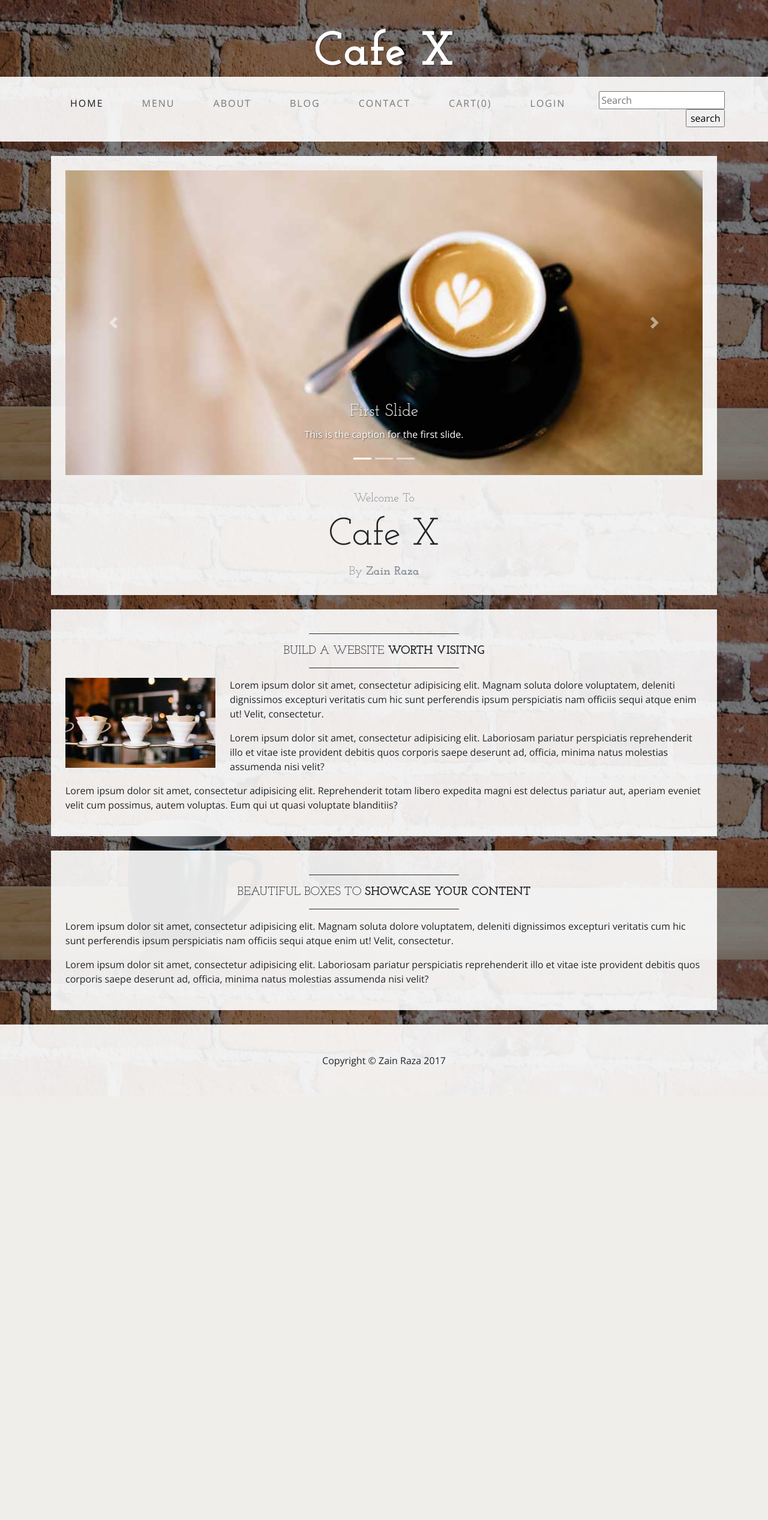
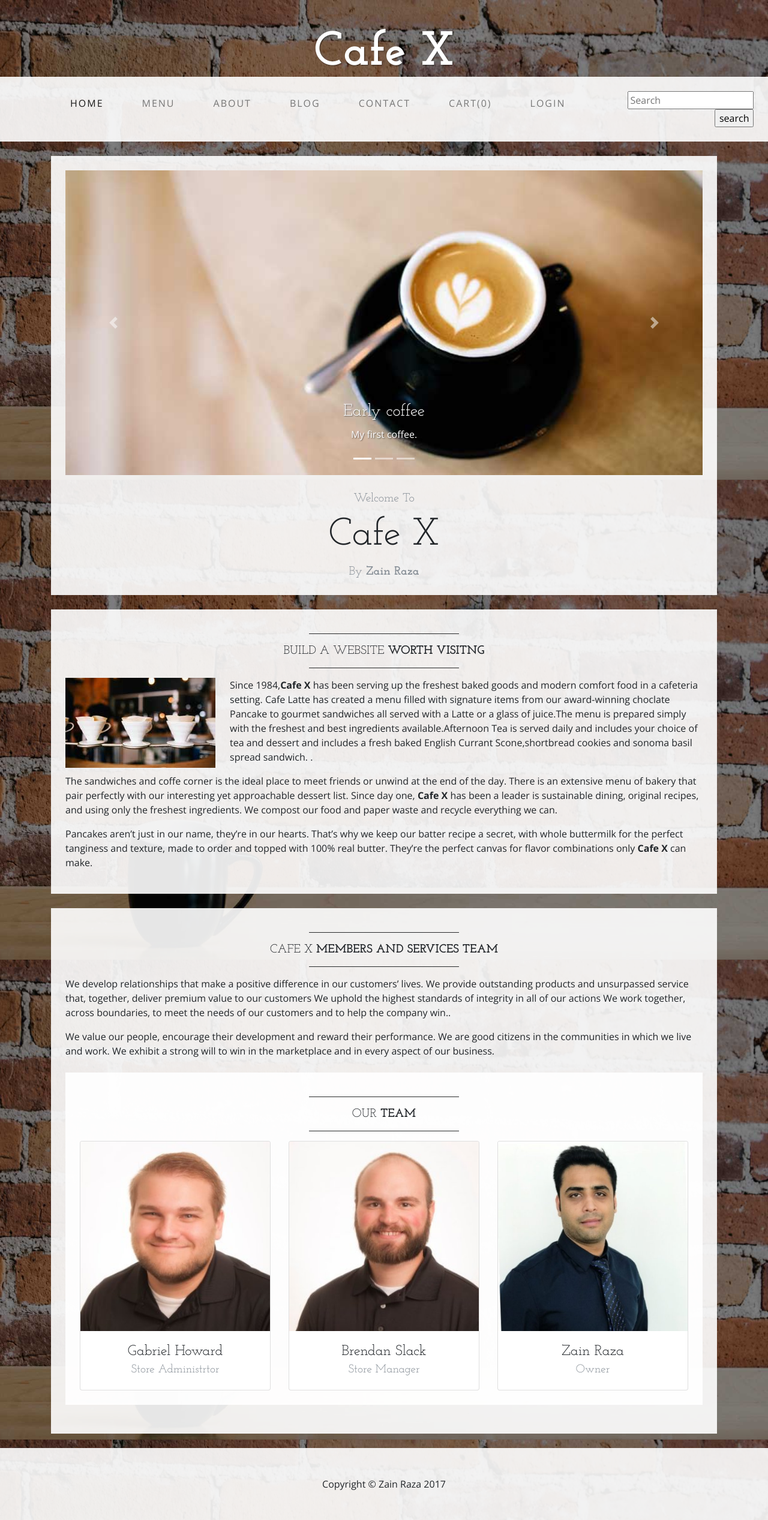
Before and after one commit to zainraza123/remote-repo, a PHP site: page / in a window 1280 px wide. Shown: the whole page at 60% size. Before the commit the page ends 1778 px from the top, so only its background shows below. Run offline with PHP 8.4, Linux system fonts and the light colour scheme; some libraries are stand-ins or nearby versions.

Commit message:
Final Project Submission

```diff
--- a/web_development/final-project/assets/head.php
+++ b/web_development/final-project/assets/head.php
@@ -71,6 +71,7 @@ error_reporting(E_ALL);
                     <li class="nav-item px-lg-4">
                         <span class="nav-link text-uppercase text-expanded">About</span>
                     </li>
+
                 <?php endif?>
                 <li class="nav-item px-lg-4">
                     <a class="nav-link text-uppercase text-expanded" href="cart.php">Cart</i>(<?php if (isset($_SESSION['cart'])) {echo count($_SESSION['cart']);} else {echo '0';}?>)</a>
@@ -83,6 +84,13 @@ error_reporting(E_ALL);
                         <a class="nav-link text-uppercase text-expanded" href="login.php">Login</a>
                     <?php endif;?>
                 </li>
+
+                <li class="nav-item px-lg-4">
+                    <?php if (isset($_SESSION['userSession']) && !empty($_SESSION['userSession'])):?>
+                        <a class="nav-link text-uppercase text-expanded" href="home.php">Orders</a>
+                    <?php endif;?>
+                </li>
+
 
                 <li class="nav-item px-lg-4">
                     <form align="right" method="GET" action="menu.php" enctype="multipart/form-data">
--- a/web_development/final-project/index.php
+++ b/web_development/final-project/index.php
@@ -15,22 +15,22 @@
                 <div class="carousel-item active">
                     <img class="d-block img-fluid w-100" src="img/slide-1.jpg" alt="">
                     <div class="carousel-caption d-none d-md-block">
-                        <h3 class="text-shadow">First Slide</h3>
-                        <p class="text-shadow">This is the caption for the first slide.</p>
+                        <h3 class="text-shadow">Early coffee</h3>
+                        <p class="text-shadow">My first coffee.</p>
                     </div>
                 </div>
                 <div class="carousel-item">
                     <img class="d-block img-fluid w-100" src="img/slide-2.jpg" alt="">
                     <div class="carousel-caption d-none d-md-block">
-                        <h3 class="text-shadow">Second Slide</h3>
-                        <p class="text-shadow">This is the caption for the second slide.</p>
+                        <h3 class="text-shadow">Climex is here </h3>
+                        <p class="text-shadow">Wait for it.</p>
                     </div>
                 </div>
                 <div class="carousel-item">
                     <img class="d-block img-fluid w-100" src="img/slide-3.jpg" alt="">
                     <div class="carousel-caption d-none d-md-block">
-                        <h3 class="text-shadow">Third Slide</h3>
-                        <p class="text-shadow">This is the caption for the third slide.</p>
+                        <h3 class="text-shadow">breakfast</h3>
+                        <p class="text-shadow">HAve a nice day with your breakfast.</p>
                     </div>
                 </div>
             </div>
@@ -60,29 +60,73 @@
         </h2>
         <hr class="divider">
         <img class="img-fluid float-left mr-4 d-none d-lg-block" src="img/intro-pic.jpg" alt="">
-        <p>Lorem ipsum dolor sit amet, consectetur adipisicing elit. Magnam soluta dolore voluptatem, deleniti
-            dignissimos excepturi veritatis cum hic sunt perferendis ipsum perspiciatis nam officiis sequi atque enim
-            ut! Velit, consectetur.</p>
-        <p>Lorem ipsum dolor sit amet, consectetur adipisicing elit. Laboriosam pariatur perspiciatis reprehenderit illo
-            et vitae iste provident debitis quos corporis saepe deserunt ad, officia, minima natus molestias assumenda
-            nisi velit?</p>
-        <p>Lorem ipsum dolor sit amet, consectetur adipisicing elit. Reprehenderit totam libero expedita magni est
-            delectus pariatur aut, aperiam eveniet velit cum possimus, autem voluptas. Eum qui ut quasi voluptate
-            blanditiis?</p>
+        <p>Since 1984,<b>Cafe X </b>has been serving up the freshest baked goods and modern comfort food in a cafeteria setting.
+            Cafe Latte has created a menu filled with signature items from our award-winning choclate Pancake to gourmet
+            sandwiches all served with a Latte or a glass of juice.The menu is prepared simply with the freshest and
+            best ingredients available.Afternoon Tea is served daily and includes your choice
+            of tea and dessert and includes a fresh baked English Currant Scone,shortbread cookies and sonoma basil spread sandwich. .</p>
+        <p>The sandwiches and coffe corner is the ideal place to meet friends or unwind at the end of the day.
+            There is an extensive menu of bakery that pair perfectly with our interesting yet approachable dessert list.
+            Since day one, <b>Cafe X </b>has been a leader is sustainable dining, original recipes,
+            and using only the freshest ingredients.  We compost our food and paper waste and recycle everything we can.</p>
+        <p>Pancakes aren’t just in our name, they’re in our hearts. That’s why we keep our batter recipe a secret,
+            with whole buttermilk for the perfect tanginess and texture, made to order and topped with 100% real butter.
+            They’re the perfect canvas for flavor combinations only <b>Cafe X</b> can make.</p>
     </div>
 
     <div class="bg-faded p-4 my-4">
         <hr class="divider">
-        <h2 class="text-center text-lg text-uppercase my-0">Beautiful boxes to
-            <strong>showcase your content</strong>
+        <h2 class="text-center text-lg text-uppercase my-0">Cafe X
+            <strong>Members and Services Team</strong>
         </h2>
         <hr class="divider">
-        <p>Lorem ipsum dolor sit amet, consectetur adipisicing elit. Magnam soluta dolore voluptatem, deleniti
-            dignissimos excepturi veritatis cum hic sunt perferendis ipsum perspiciatis nam officiis sequi atque enim
-            ut! Velit, consectetur.</p>
-        <p>Lorem ipsum dolor sit amet, consectetur adipisicing elit. Laboriosam pariatur perspiciatis reprehenderit illo
-            et vitae iste provident debitis quos corporis saepe deserunt ad, officia, minima natus molestias assumenda
-            nisi velit?</p>
+        <p>We develop relationships that make a positive difference in our customers’ lives.
+            We provide outstanding products and unsurpassed service that, together, deliver premium value to our customers
+            We uphold the highest standards of integrity in all of our actions
+            We work together, across boundaries, to meet the needs of our customers and to help the company win..</p>
+        <p>We value our people, encourage their development and reward their performance.
+            We are good citizens in the communities in which we live and work.
+            We exhibit a strong will to win in the marketplace and in every aspect of our business.
+        </p>
+        <div class="bg-faded p-4 my-4">
+            <hr class="divider">
+            <h2 class="text-center text-lg text-uppercase my-0">Our
+                <strong>Team</strong>
+            </h2>
+            <hr class="divider">
+            <div class="row">
+                <div class="col-md-4 mb-4 mb-md-0">
+                    <div class="card h-100">
+                        <img class="card-img-top" src="img/gabe.jpg" alt="">
+                        <div class="card-body text-center">
+                            <h4 class="card-title m-0">Gabriel Howard
+                                <br/>  <small class="text-muted">Store Administrtor</small>
+                            </h4>
+                        </div>
+                    </div>
+                </div>
+                <div class="col-md-4 mb-4 mb-md-0">
+                    <div class="card h-100">
+                        <img class="card-img-top" src="img/brendan.jpg" alt="">
+                        <div class="card-body text-center">
+                            <h4 class="card-title m-0">Brendan Slack
+                                <br/> <small class="text-muted">Store Manager</small>
+                            </h4>
+                        </div>
+                    </div>
+                </div>
+                <div class="col-md-4">
+                    <div class="card h-100">
+                        <img class="card-img-top" src="img/zain.jpg" alt="">
+                        <div class="card-body text-center">
+                            <h4 class="card-title m-0">Zain Raza
+                                <br/> <small class="text-muted">Owner</small>
+                            </h4>
+                        </div>
+                    </div>
+                </div>
+            </div>
+        </div>
     </div>
 
 </div>
--- a/web_development/final-project/verify.php
+++ b/web_development/final-project/verify.php
@@ -32,7 +32,7 @@ if(isset($_GET['id']) && isset($_GET['code']))
             $msg = "
 		           <div class='alert alert-success'>
 				   <button class='close' data-dismiss='alert'>&times;</button>
-					  <strong>WoW !</strong>  Your Account is Now Activated : <a href='index.php'>Login here</a>
+					  <strong>WoW !</strong>  Your Account is Now Activated : <a href='login.php'>Login here</a>
 			       </div>
 			       ";
         }
@@ -41,7 +41,7 @@ if(isset($_GET['id']) && isset($_GET['code']))
             $msg = "
 		           <div class='alert alert-error'>
 				   <button class='close' data-dismiss='alert'>&times;</button>
-					  <strong>sorry !</strong>  Your Account is allready Activated : <a href='index.php'>Login here</a>
+					  <strong>sorry !</strong>  Your Account is allready Activated : <a href='login.php'>Login here</a>
 			       </div>
 			       ";
         }
```
Also changed, not shown: web_development/final-project/about.php (+19 -16 lines), web_development/final-project/contact.php (+6 -5 lines), web_development/final-project/img/brendan.jpg (added), web_development/final-project/img/gabe.jpg (added), web_development/final-project/img/zain.jpg (added).
